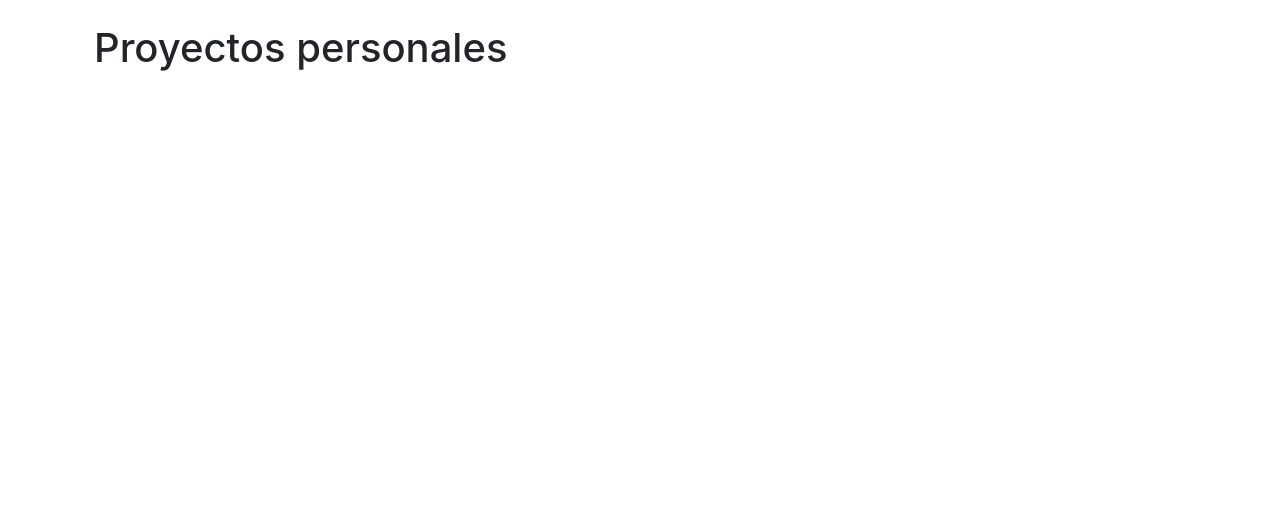
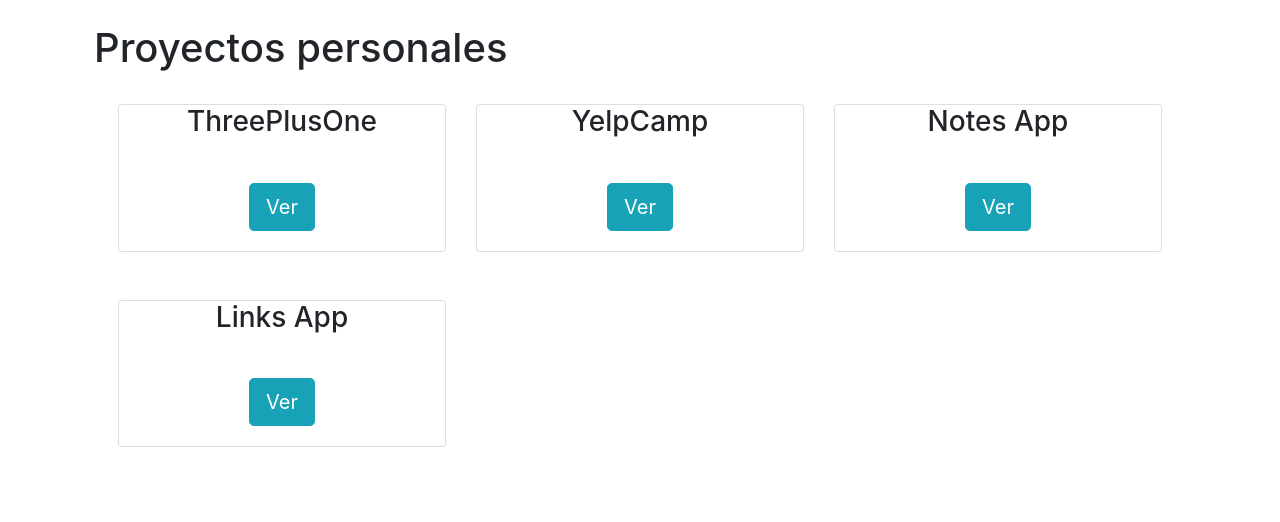
Before and after one commit to BorjaG90/portfolio, a plain HTML site: page src/views/projects/main.html in a window 1280 px wide. Drawn offline with nearby package versions, Linux system fonts and the light colour scheme.

Commit message:
Add Courses and Project pages

```diff
--- a/src/views/projects/main.html
+++ b/src/views/projects/main.html
@@ -17,6 +17,55 @@
 
     <h1>Proyectos personales</h1>
 
+    <div class="container p-4">
+      <div class="row">
+
+        <div class="col-md-4 mb-5">
+          <div class="card text-center">
+            <div class="card-title">
+              <h3 class="card-title">ThreePlusOne</h3>
+            </div>
+            <div class="card-body">
+              <a href="threeplusone.html" class="btn btn-info btn-lg">Ver</a>
+            </div>
+          </div>
+        </div>
+
+        <div class="col-md-4 mb-5">
+          <div class="card text-center">
+            <div class="card-title">
+              <h3 class="card-title">YelpCamp</h3>
+            </div>
+            <div class="card-body">
+              <a href="yelpcamp.html" class="btn btn-info btn-lg">Ver</a>
+            </div>
+          </div>
+        </div>
+
+        <div class="col-md-4 mb-5">
+          <div class="card text-center">
+            <div class="card-title">
+              <h3 class="card-title">Notes App</h3>
+            </div>
+            <div class="card-body">
+              <a href="notes-app.html" class="btn btn-info btn-lg">Ver</a>
+            </div>
+          </div>
+        </div>
+
+        <div class="col-md-4 mb-5">
+          <div class="card text-center">
+            <div class="card-title">
+              <h3 class="card-title">Links App</h3>
+            </div>
+            <div class="card-body">
+              <a href="links-app.html" class="btn btn-info btn-lg">Ver</a>
+            </div>
+          </div>
+        </div>
+
+      </div>
+    </div>
   </main>
 
   <!-- Scripts -->
```
Also changed, not shown: src/views/courses/main.html (+10 -8 lines), src/views/courses/curso-maestro-python3.html (added), src/views/courses/django-fundamentals.html (added), src/views/courses/js-fundamentals.html (added), src/views/courses/js-getting-started.html (added), src/views/courses/nodejs-getting-started.html (added), src/views/courses/python-data-science-ml-bootcamp.html (added), src/views/courses/responsive-web-design.html (added), src/views/courses/the-web-dev-bootcamp.html (added), src/views/projects/links-app.html (added), src/views/projects/notes-app.html (added), src/views/projects/threeplusone.html (added), src/views/projects/yelpcamp.html (added).
